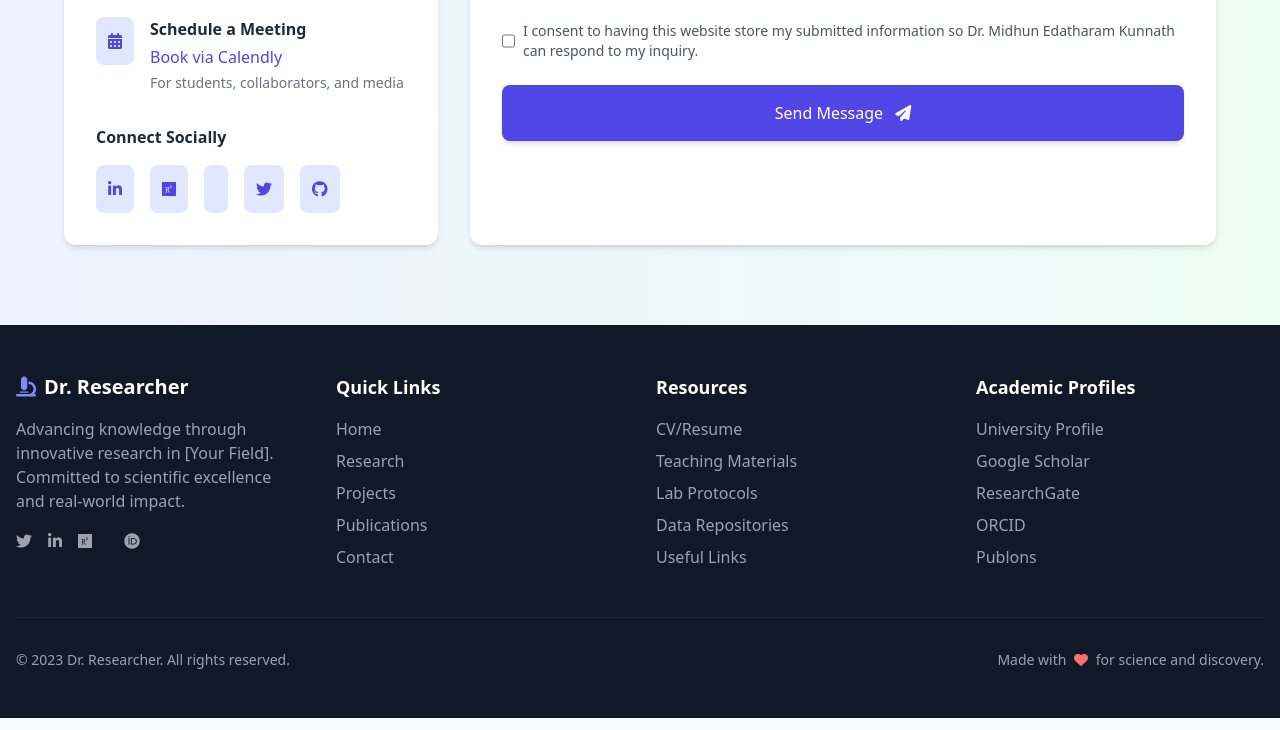
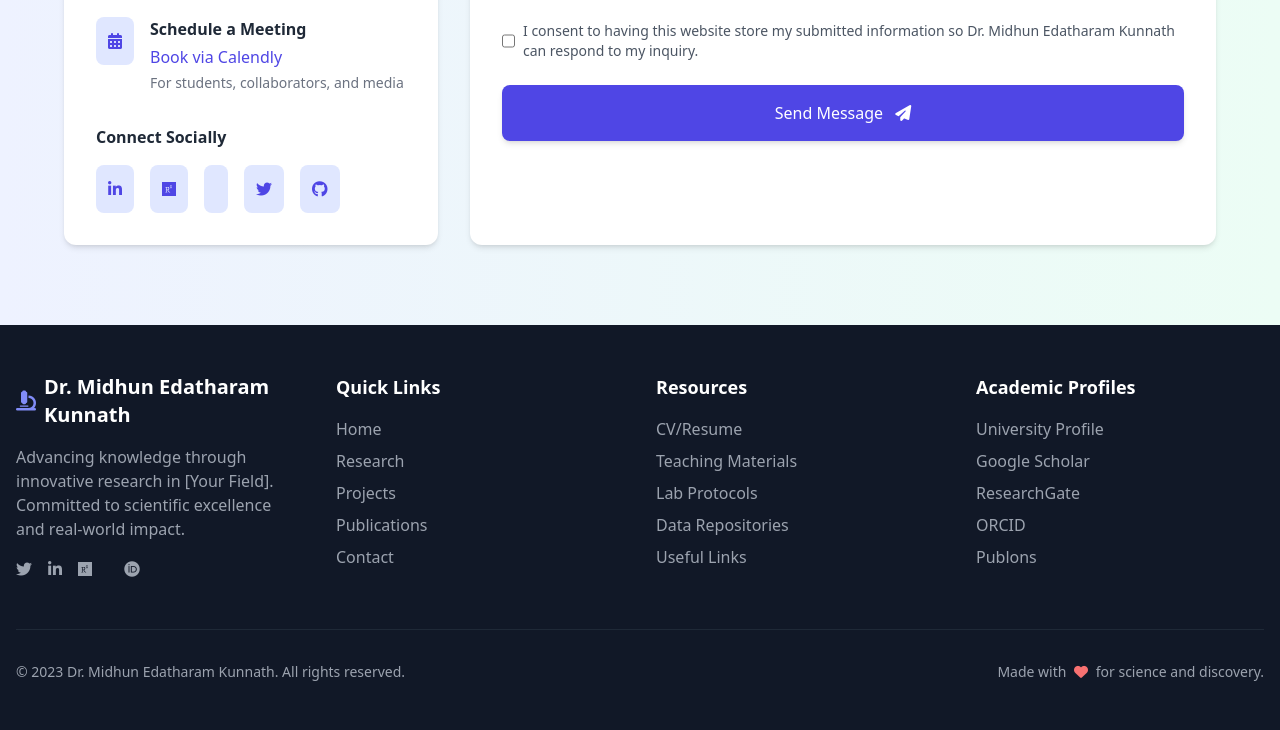
Before and after one commit to ekmidhun/ekmidhun.github.io, a plain HTML site: page index.html in a window 1280 px wide. Shown: the part 7758-8488 px from the top of the page. Drawn offline with nearby package versions, Linux system fonts and the light colour scheme; some icons are missing.

Commit message:
Update index.html

```diff
--- a/index.html
+++ b/index.html
@@ -761,7 +761,7 @@
                 <div>
                     <div class="flex items-center space-x-2 mb-4">
                         <i class="fas fa-microscope text-indigo-400 text-xl"></i>
-                        <h3 class="text-xl font-bold text-white">Dr. Researcher</h3>
+                        <h3 class="text-xl font-bold text-white">Dr. Midhun Edatharam Kunnath</h3>
                     </div>
                     <p class="text-gray-400 mb-4">
                         Advancing knowledge through innovative research in [Your Field]. Committed to scientific
@@ -812,7 +812,7 @@
 
             <div class="border-t border-gray-800 mt-12 pt-8 text-sm text-gray-400">
                 <div class="flex flex-col md:flex-row justify-between items-center">
-                    <p>© 2023 Dr. Researcher. All rights reserved.</p>
+                    <p>© 2023 Dr. Midhun Edatharam Kunnath. All rights reserved.</p>
                     <p class="mt-2 md:mt-0">Made with <i class="fas fa-heart text-red-400 mx-1"></i> for science and discovery.</p>
                 </div>
             </div>
```
